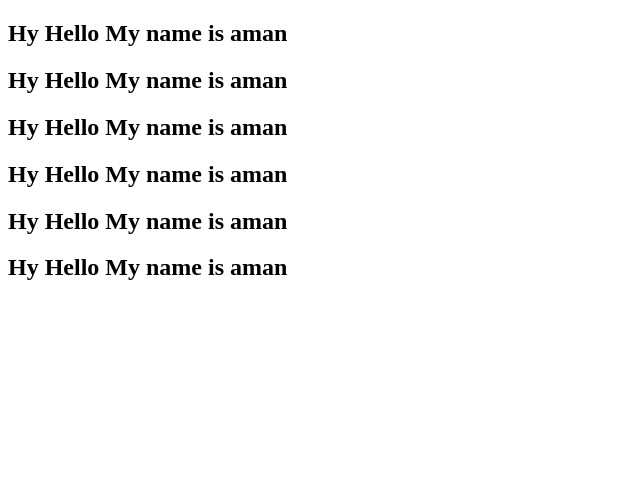
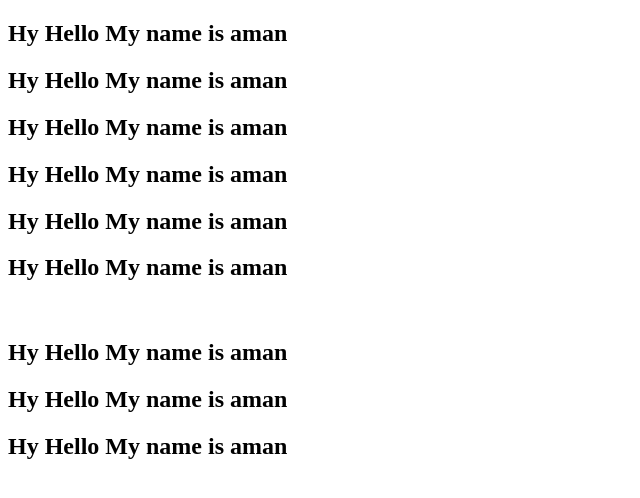
Before and after one commit to amansitlab-cloud/Git-Code-Push, a plain HTML site: page index1.html in a window 1280 px wide. Shown: the whole page, without its empty margins (0-640 px from the left). Drawn offline with Linux system fonts and the light colour scheme.

Commit message:
next chnge

```diff
--- a/index1.html
+++ b/index1.html
@@ -12,6 +12,11 @@
     <h2>Hy Hello My name is aman</h2>
     <h2>Hy Hello My name is aman</h2>
     <h2>Hy Hello My name is aman</h2>
+    <br>
+    <h2>Hy Hello My name is aman</h2>
+    <h2>Hy Hello My name is aman</h2>
+    <h2>Hy Hello My name is aman</h2>
+
 
 </body>
 </html>
```
